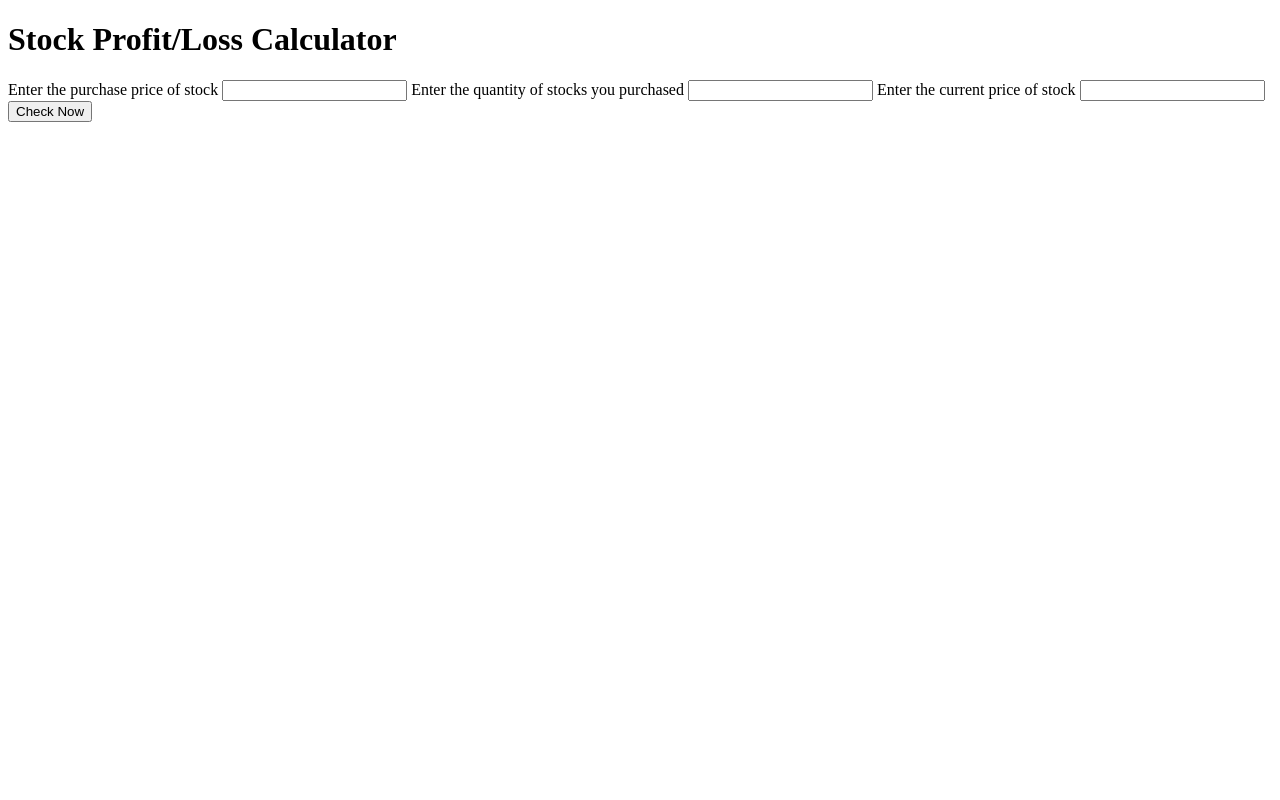
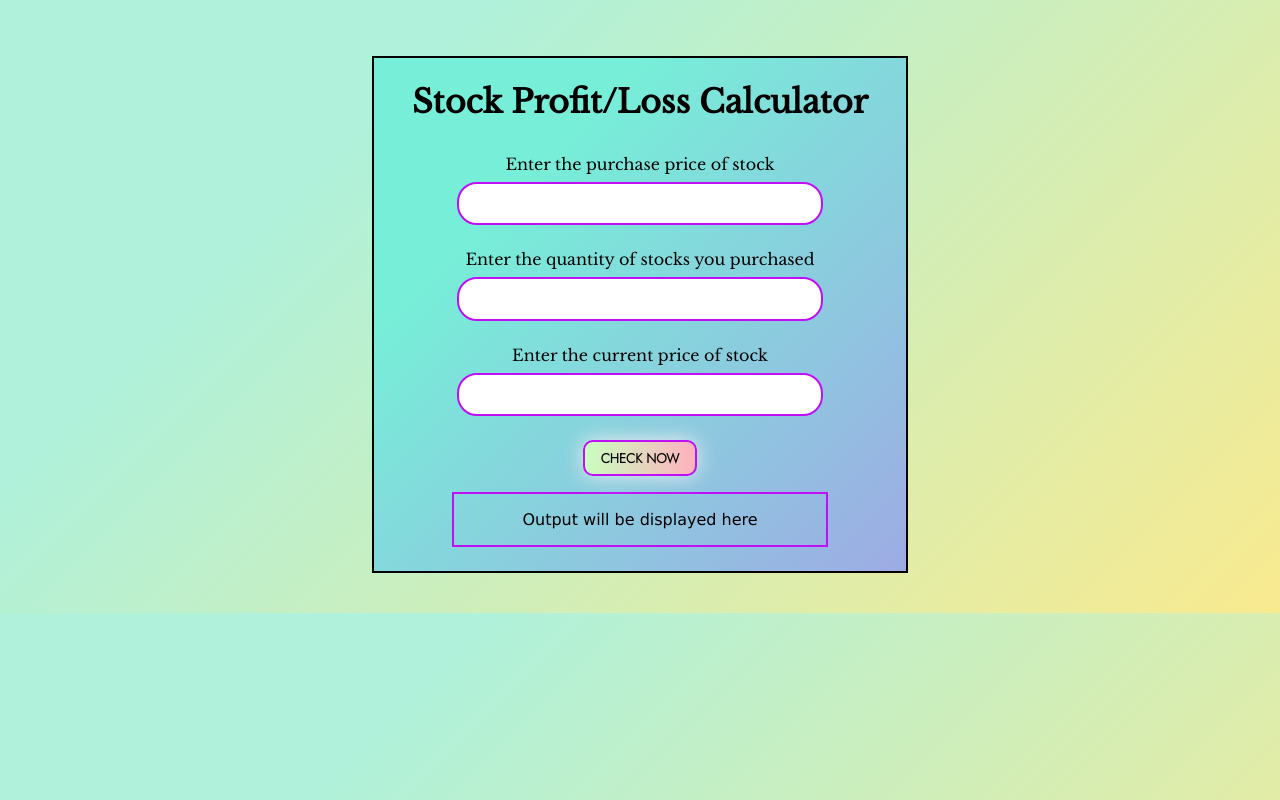
Before and after one commit to srv-pranjal/Stock-Returns-Calculator, a plain HTML site: page index.html in a window 1280 px wide. Drawn offline with nearby package versions, Linux system fonts and the light colour scheme.

Commit message:
docs: added styling

```diff
--- a/index.html
+++ b/index.html
@@ -5,6 +5,7 @@
     <meta http-equiv="X-UA-Compatible" content="IE=edge" />
     <meta name="viewport" content="width=device-width, initial-scale=1.0" />
     <title>Stocks Return Calculator</title>
+    <link rel="stylesheet" href="./style.css" />
   </head>
   <body>
     <div class="container">
@@ -36,7 +37,19 @@
         />
         <button id="check-btn">Check Now</button>
       </form>
-      <p id="output"></p>
+      <p id="output">Output will be displayed here</p>
+      <img
+        id="sadimg"
+        src="images/sad.gif"
+        width="80%"
+        style="margin: 1rem auto; display: none"
+      />
+      <img
+        id="happyimg"
+        src="images/happy.gif"
+        width="80%"
+        style="margin: 1rem auto; display: none"
+      />
     </div>
     <script src="./script.js"></script>
   </body>
--- a/script.js
+++ b/script.js
@@ -1,13 +1,16 @@
 const inputs = document.querySelectorAll(".input");
 const outputMessage = document.querySelector("#output");
 const formID = document.querySelector("#form");
+const sadImg = document.querySelector("#sadimg");
+const happyImg = document.querySelector("#happyimg");
 
 let isUserInLoss = false;
 function calculateProfitOrLoss() {
+  isUserInLoss = false;
   const initialPrice = Number(inputs[0].value);
   const quantity = Number(inputs[1].value);
   const currentPrice = Number(inputs[2].value);
-  const profitOrLoss = (currentPrice - initialPrice) * quantity;
+  let profitOrLoss = (currentPrice - initialPrice) * quantity;
   if (profitOrLoss < 0) {
     isUserInLoss = true;
     profitOrLoss = 0 - profitOrLoss;
@@ -18,6 +21,8 @@ function calculateProfitOrLoss() {
 }
 
 function formSubmitHandler(e) {
+  sadImg.style.display = "none";
+  happyImg.style.display = "none";
   e.preventDefault();
   let [profitOrLoss, profitOrLossPercentage] = calculateProfitOrLoss();
   if (!Number.isInteger(profitOrLoss)) {
@@ -30,9 +35,11 @@ function formSubmitHandler(e) {
     outputMessage.innerText = "You don't have any profit or loss yet";
   } else {
     if (isUserInLoss) {
-      outputMessage.innerText = `Sorry to say but you are in a loss of ₹${profitOrLoss} bearing a loss percentage of ${profitOrLossPercentage}%`;
+      outputMessage.innerText = `Sorry to say but you are in a loss of ₹${profitOrLoss} bearing a loss percentage of ${profitOrLossPercentage}% 😞`;
+      if (profitOrLossPercentage > 50) sadImg.style.display = "block";
     } else {
-      outputMessage.innerText = `Wohooo!! You are in a total profit of ₹${profitOrLoss} bearing a profit percentage of ${profitOrLossPercentage}%`;
+      outputMessage.innerText = `Wohooo!!🥳🥳 You are in a total profit of ₹${profitOrLoss} bearing a profit percentage of ${profitOrLossPercentage}%`;
+      if (profitOrLossPercentage > 50) happyImg.style.display = "block";
     }
   }
 }
--- /dev/null
+++ b/style.css
@@ -0,0 +1,103 @@
+@import url("https://fonts.googleapis.com/css2?family=Glory&display=swap");
+@import url("https://fonts.googleapis.com/css2?family=Jost:wght@300&display=swap");
+@import url("https://fonts.googleapis.com/css2?family=Libre+Baskerville:ital@0;1&display=swap");
+
+* {
+  margin: 0;
+  padding: 0;
+}
+a {
+  text-decoration: none;
+}
+body {
+  background-color: #aecad6;
+  background-image: linear-gradient(315deg, #aecad6 0%, #b8d3fe 74%);
+  font-family: "Libre Baskerville", serif;
+  background-color: #f9ea8f;
+  background-image: linear-gradient(315deg, #f9ea8f 0%, #aff1da 74%);
+}
+
+.container {
+  max-width: 500px;
+  padding: 0.5rem 1rem;
+  min-height: 300px;
+  margin: auto;
+  text-align: center;
+  position: relative;
+  width: 80%;
+  top: 7vh;
+  border: 2px solid rgba(53, 52, 52, 0.308);
+  border: 2px solid;
+  background-color: #9eabe4;
+  background-image: linear-gradient(315deg, #9eabe4 0%, #77eed8 74%);
+  margin-bottom: 6rem;
+}
+input {
+  padding: 0.7rem;
+  display: block;
+  margin: auto;
+  margin-top: 0.5rem;
+  margin-bottom: 1.5rem;
+  outline: #fff;
+  width: 80%;
+  max-width: 340px;
+  font-family: "Libre Baskerville", serif;
+  border-radius: 20px;
+  border: 2px solid #bf0ff5;
+}
+
+button {
+  padding: 0.4rem 1rem;
+  border-radius: 10px;
+  border: 2px solid black;
+  border: 2px solid #bf0ff5;
+  cursor: pointer;
+  text-transform: uppercase;
+  font-family: "Jost", sans-serif;
+  font-weight: 900;
+  background-size: 200% auto;
+  box-shadow: 0 0 20px #eee;
+  transition: all 0.5s;
+  background-image: linear-gradient(
+    to right,
+    #c9ffbf 0%,
+    #ffafbd 51%,
+    #c9ffbf 100%
+  );
+}
+button:hover {
+  background-position: right center;
+  text-decoration: none;
+}
+
+h1 {
+  margin: 1rem 0.5rem 2rem 0.5rem;
+}
+
+#output {
+  margin: 1rem auto;
+  max-width: 340px;
+  border: 2px solid #bf0ff5;
+  padding: 1rem;
+  font-family: Verdana, Geneva, Tahoma, sans-serif;
+  /* display: none; */
+}
+input::-webkit-outer-spin-button,
+input::-webkit-inner-spin-button {
+  -webkit-appearance: none;
+  margin: 0;
+}
+
+footer {
+  margin-top: 3rem;
+}
+footer i {
+  margin: 0 0.6rem;
+  color: #0f86f5;
+}
+footer p {
+  font-size: 0.8rem;
+  color: #0f86f5;
+  margin-top: 0.5rem;
+  font-weight: 600;
+}
```
Also changed, not shown: images/happy.gif (added), images/sad.gif (added).
